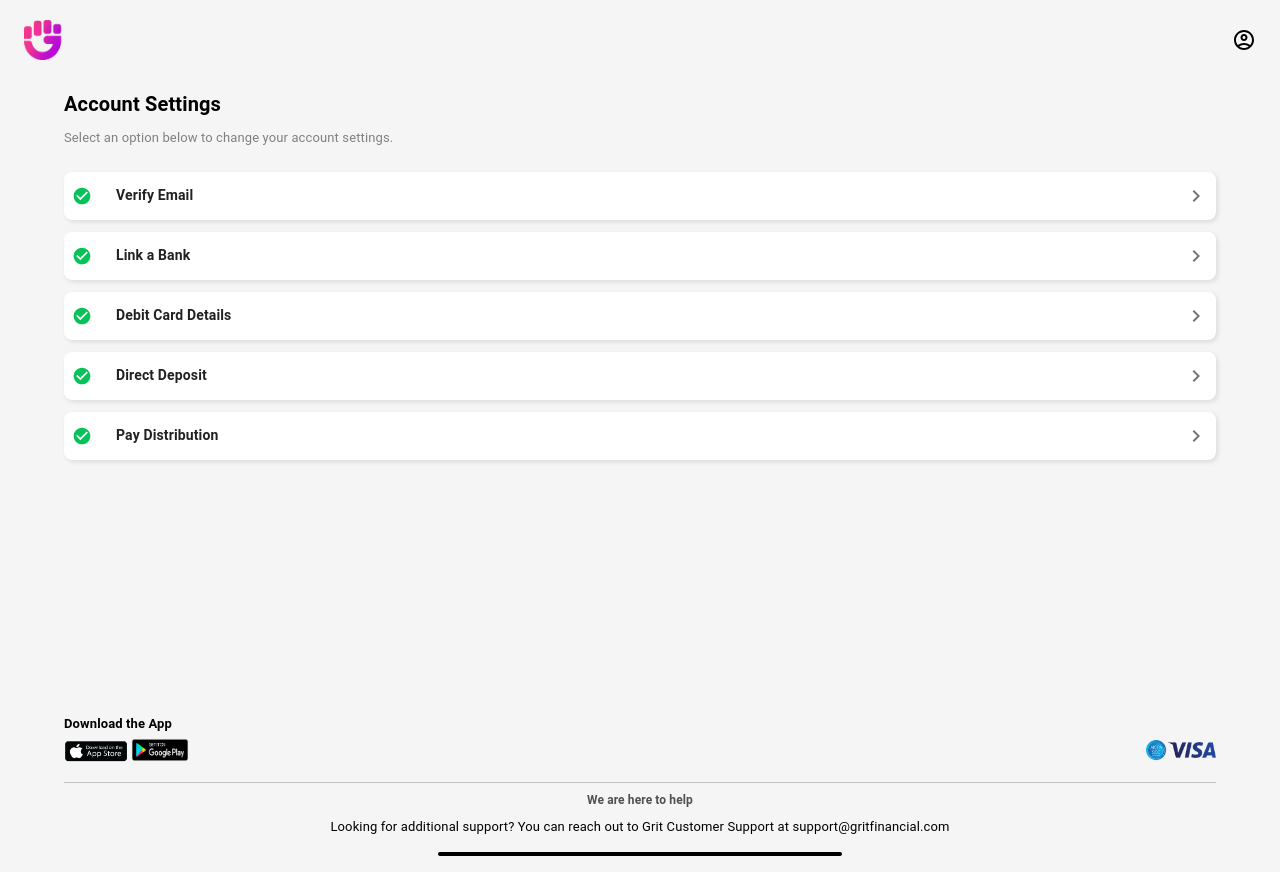
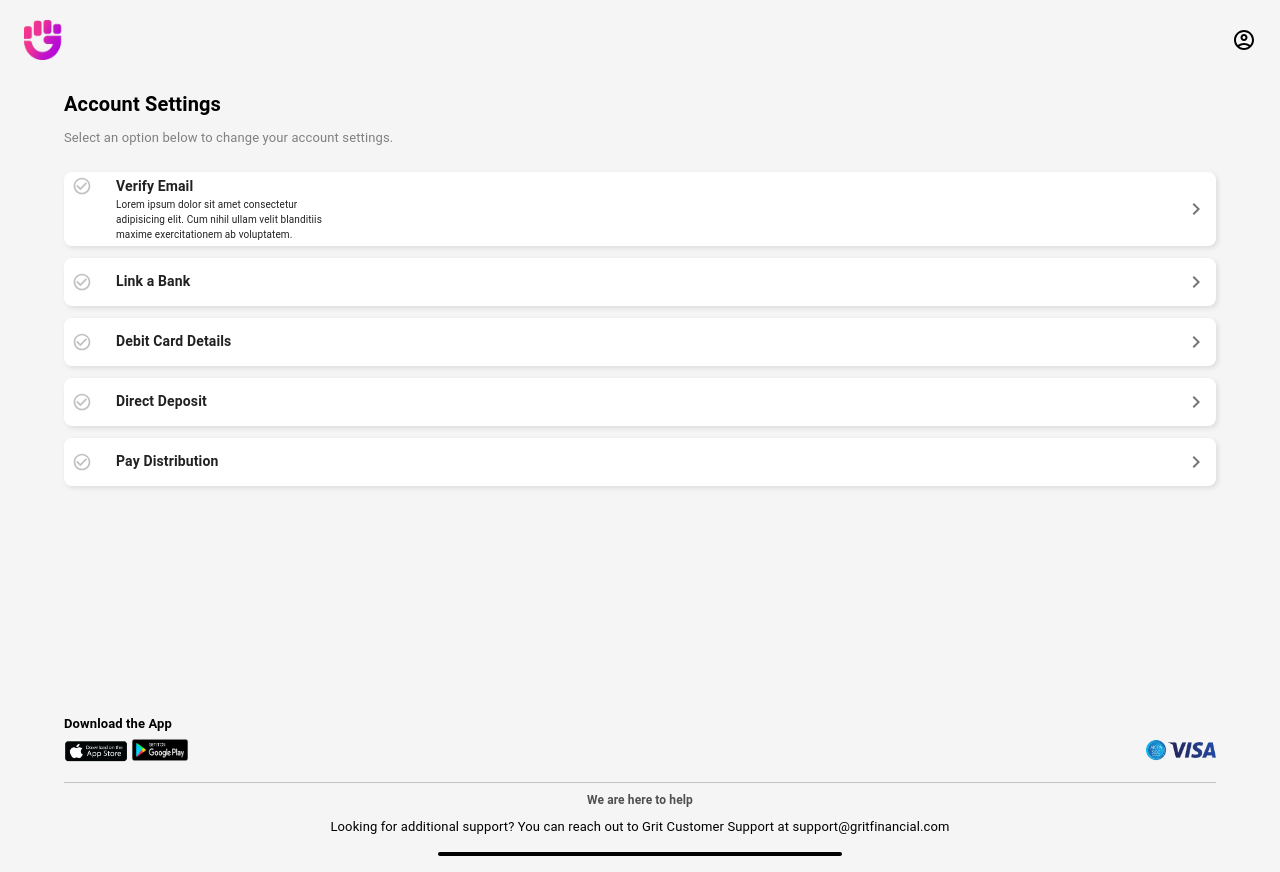
Before and after one commit to VinaySripath/account-settings-page, a React (Create React App) app: page / in a window 1280 px wide. Built offline with nearby package versions, Linux system fonts and the light colour scheme.

Commit message:
feat: add functionality to account settings, states for every card

```diff
--- a/package.json
+++ b/package.json
@@ -15,8 +15,10 @@
     "@types/node": "^18.11.18",
     "@types/react": "^18.0.26",
     "@types/react-dom": "^18.0.10",
+    "@types/react-router-dom": "^5.3.3",
     "react": "^18.2.0",
     "react-dom": "^18.2.0",
+    "react-router-dom": "^6.6.2",
     "react-scripts": "5.0.1",
     "typescript": "^4.9.4",
     "web-vitals": "^2.1.4"
--- a/src/App.tsx
+++ b/src/App.tsx
@@ -1,11 +1,16 @@
 import React from "react";
 import { Box } from "@mui/material";
 import AccountSettings from "./pages/AccountSettings";
+import { Route, Routes } from "react-router-dom";
+import Settings from "./pages/Settings";
 
 function App() {
   return (
     <Box sx={{ backgroundColor: "#F5F5F5" }}>
-      <AccountSettings />
+      <Routes>
+        <Route path={"/"} element={<AccountSettings />} />
+        <Route path={"/settings"} element={<Settings />} />
+      </Routes>
     </Box>
   );
 }
--- a/src/components/SettingOptions.tsx
+++ b/src/components/SettingOptions.tsx
@@ -1,9 +1,50 @@
-import React from "react";
+import React, { useEffect } from "react";
 import CheckCircleIcon from "@mui/icons-material/CheckCircle";
+import CheckCircleOutlineIcon from "@mui/icons-material/CheckCircleOutline";
+import ErrorIcon from "@mui/icons-material/Error";
 import ChevronRightIcon from "@mui/icons-material/ChevronRight";
 import { Box, IconButton, Paper, Typography } from "@mui/material";
+import { useLocation, useNavigate } from "react-router-dom";
 
-const SettingOptions = ({ text }: { text: string }) => {
+const SettingOptions = ({
+  text,
+  cardState,
+  nextState,
+  setCardState,
+  setNextState,
+  type,
+}: {
+  text: string;
+  cardState: string;
+  nextState?: string;
+  setCardState: any;
+  setNextState?: any;
+  type: string;
+}) => {
+  const location = useLocation();
+  const status = location.state?.status;
+  const step = location.state?.step;
+  const navigate = useNavigate();
+  const settingHandler = () => {
+    if (cardState !== "incomplete") {
+      navigate("/settings", { state: { type } });
+    }
+  };
+
+  useEffect(() => {
+    if (step === type) {
+      setCardState(status);
+      if (
+        (status === "completed" || status === "pending") &&
+        nextState === "incomplete"
+      ) {
+        setNextState && setNextState("active");
+      }
+      localStorage.setItem(`${type}State`, JSON.stringify(status));
+    }
+    // eslint-disable-next-line
+  }, [status, step]);
+
   return (
     <Paper
       sx={{
@@ -17,20 +58,47 @@ const SettingOptions = ({ text }: { text: string }) => {
         boxShadow: "2px 2px 5px rgb(0 0 0 / 10%)",
       }}
     >
+      <Box sx={{ display: "flex", flexDirection: "column" }}>
         <Box
           sx={{
+            height: "100%",
+            width: "100%",
             display: "flex",
-          justifyContent: "space-between",
             alignItems: "center",
           }}
         >
+          {cardState === "completed" && (
             <CheckCircleIcon fontSize="small" style={{ fill: "#06c258" }} />
+          )}
+          {(cardState === "active" || cardState === "incomplete") && (
+            <CheckCircleOutlineIcon
+              fontSize="small"
+              style={{ fill: "#90909090" }}
+            />
+          )}
+          {cardState === "pending" && (
+            <ErrorIcon fontSize="small" style={{ fill: "#e4cd05" }} />
+          )}
 
           <Typography sx={{ fontSize: 14, fontWeight: 600, pl: 3 }}>
             {text}
           </Typography>
         </Box>
-      <IconButton>
+        {cardState === "active" && (
+          <Typography
+            sx={{
+              fontSize: 10,
+              wordWrap: "break-word",
+              width: "250px",
+              pl: 5.5,
+            }}
+          >
+            Lorem ipsum dolor sit amet consectetur adipisicing elit. Cum nihil
+            ullam velit blanditiis maxime exercitationem ab voluptatem.
+          </Typography>
+        )}
+      </Box>
+      <IconButton onClick={settingHandler}>
         <ChevronRightIcon />
       </IconButton>
     </Paper>
--- a/src/index.tsx
+++ b/src/index.tsx
@@ -3,11 +3,14 @@ import ReactDOM from "react-dom/client";
 import "./index.css";
 import App from "./App";
 import reportWebVitals from "./reportWebVitals";
+import { BrowserRouter } from "react-router-dom";
 
 const root = ReactDOM.createRoot(document.getElementById("root")!);
 root.render(
   <React.StrictMode>
-    <App />
+    <BrowserRouter>
+      <App />
+    </BrowserRouter>
   </React.StrictMode>
 );
 
--- a/src/pages/AccountSettings.tsx
+++ b/src/pages/AccountSettings.tsx
@@ -1,10 +1,43 @@
-import React from "react";
+import React, { useState } from "react";
 import { Box, Typography } from "@mui/material";
 import Appbar from "../components/Appbar";
 import Footer from "../components/Footer";
 import SettingOptions from "../components/SettingOptions";
 
 const AccountSettings = () => {
+  const emailState = JSON.parse(localStorage.getItem("emailState"));
+  const linkBankState = JSON.parse(localStorage.getItem("linkBankState"));
+  const cardDetailsState = JSON.parse(localStorage.getItem("cardDetailsState"));
+  const depositState = JSON.parse(localStorage.getItem("depositState"));
+  const payDistributionState = JSON.parse(
+    localStorage.getItem("payDistributionState")
+  );
+  const [email, setEmail] = useState(emailState || "active");
+  const [linkBank, setLinkBank] = useState(
+    linkBankState ||
+      (emailState === "completed" && linkBankState === "incomplete"
+        ? "active"
+        : "incomplete")
+  );
+  const [cardDetails, setCardDetails] = useState(
+    cardDetailsState ||
+      (linkBankState === "completed" && cardDetailsState === "incomplete"
+        ? "active"
+        : "incomplete")
+  );
+  const [deposit, setDeposit] = useState(
+    depositState ||
+      (cardDetailsState === "completed" && depositState === "incomplete"
+        ? "active"
+        : "incomplete")
+  );
+  const [payDistribution, setPayDistribution] = useState(
+    payDistributionState ||
+      (depositState === "completed" && payDistributionState === "incomplete"
+        ? "active"
+        : "incomplete")
+  );
+
   return (
     <Box>
       <Appbar />
@@ -40,11 +73,44 @@ const AccountSettings = () => {
           >
             Select an option below to change your account settings.
           </Typography>
-          <SettingOptions text={"Verify Email"} />
-          <SettingOptions text={"Link a Bank"} />
-          <SettingOptions text={"Debit Card Details"} />
-          <SettingOptions text={"Direct Deposit"} />
-          <SettingOptions text={"Pay Distribution"} />
+          <SettingOptions
+            text={"Verify Email"}
+            cardState={email}
+            nextState={linkBank}
+            setCardState={setEmail}
+            setNextState={setLinkBank}
+            type="email"
+          />
+          <SettingOptions
+            text={"Link a Bank"}
+            cardState={linkBank}
+            nextState={cardDetails}
+            setCardState={setLinkBank}
+            setNextState={setCardDetails}
+            type="linkBank"
+          />
+          <SettingOptions
+            text={"Debit Card Details"}
+            cardState={cardDetails}
+            nextState={deposit}
+            setCardState={setCardDetails}
+            setNextState={setDeposit}
+            type="cardDetails"
+          />
+          <SettingOptions
+            text={"Direct Deposit"}
+            cardState={deposit}
+            nextState={payDistribution}
+            setCardState={setDeposit}
+            setNextState={setPayDistribution}
+            type="deposit"
+          />
+          <SettingOptions
+            text={"Pay Distribution"}
+            cardState={payDistribution}
+            setCardState={setPayDistribution}
+            type="payDistribution"
+          />
         </Box>
         <Box
           sx={{
--- /dev/null
+++ b/src/pages/Settings.tsx
@@ -0,0 +1,38 @@
+import React from "react";
+import { Box, IconButton } from "@mui/material";
+import DoneIcon from "@mui/icons-material/Done";
+import PendingOutlinedIcon from "@mui/icons-material/PendingOutlined";
+import CancelOutlinedIcon from "@mui/icons-material/CancelOutlined";
+import { useLocation, useNavigate } from "react-router-dom";
+
+const Settings = () => {
+  const navigate = useNavigate();
+  const location = useLocation();
+  const step = location.state.type;
+  const clickHandler = (status: string) => {
+    navigate("/", { state: { status, step } });
+  };
+  return (
+    <Box
+      sx={{
+        width: "100%",
+        height: "100vh",
+        display: "flex",
+        justifyContent: "center",
+        alignItems: "center",
+      }}
+    >
+      <IconButton onClick={() => clickHandler("completed")}>
+        <DoneIcon />
+      </IconButton>
+      <IconButton onClick={() => clickHandler("pending")}>
+        <PendingOutlinedIcon />
+      </IconButton>
+      <IconButton onClick={() => clickHandler("incomplete")}>
+        <CancelOutlinedIcon />
+      </IconButton>
+    </Box>
+  );
+};
+
+export default Settings;
```
Also changed, not shown: 1 other file (tests, documents, lock files or other folders). Lines whose indentation alone changed are shown as unchanged.
